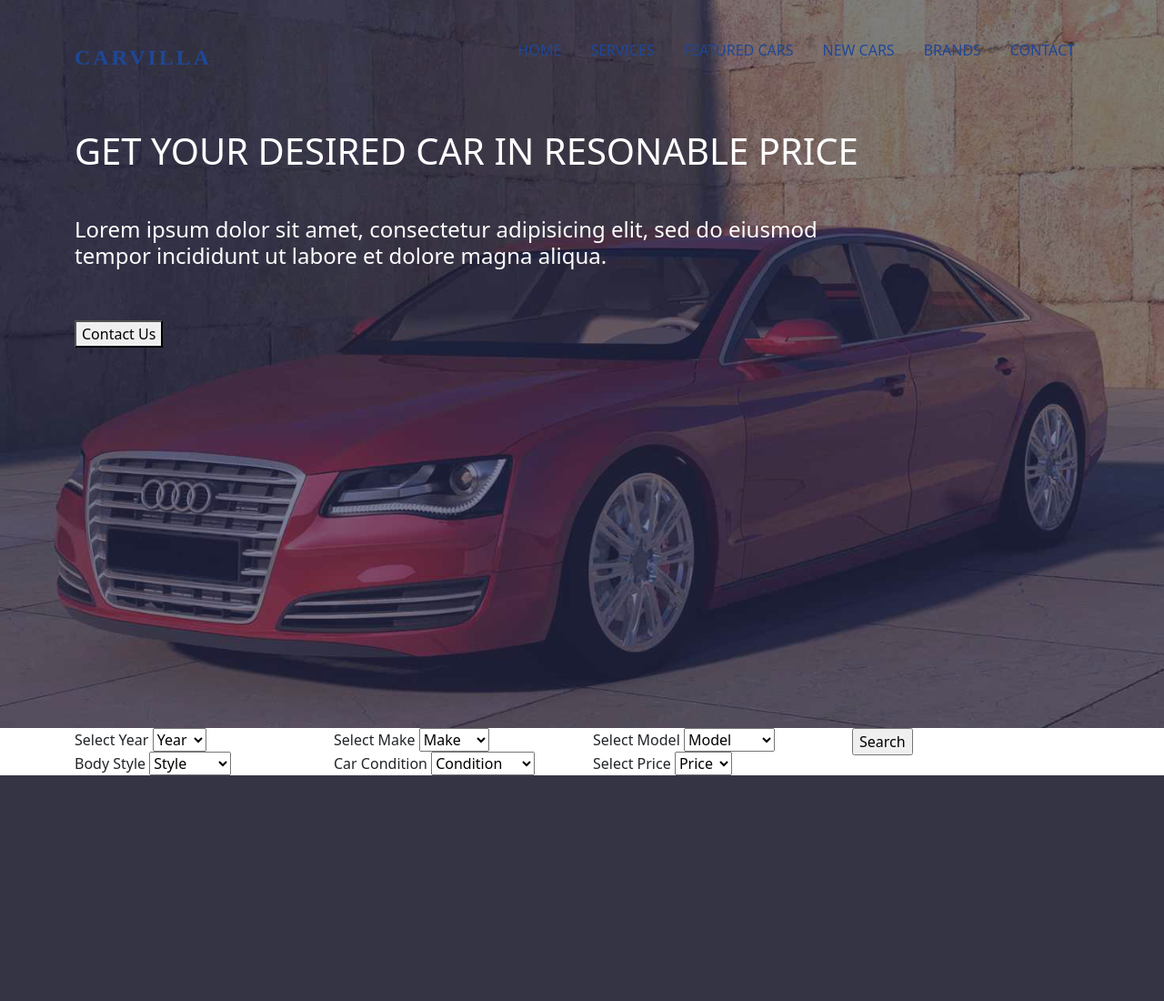
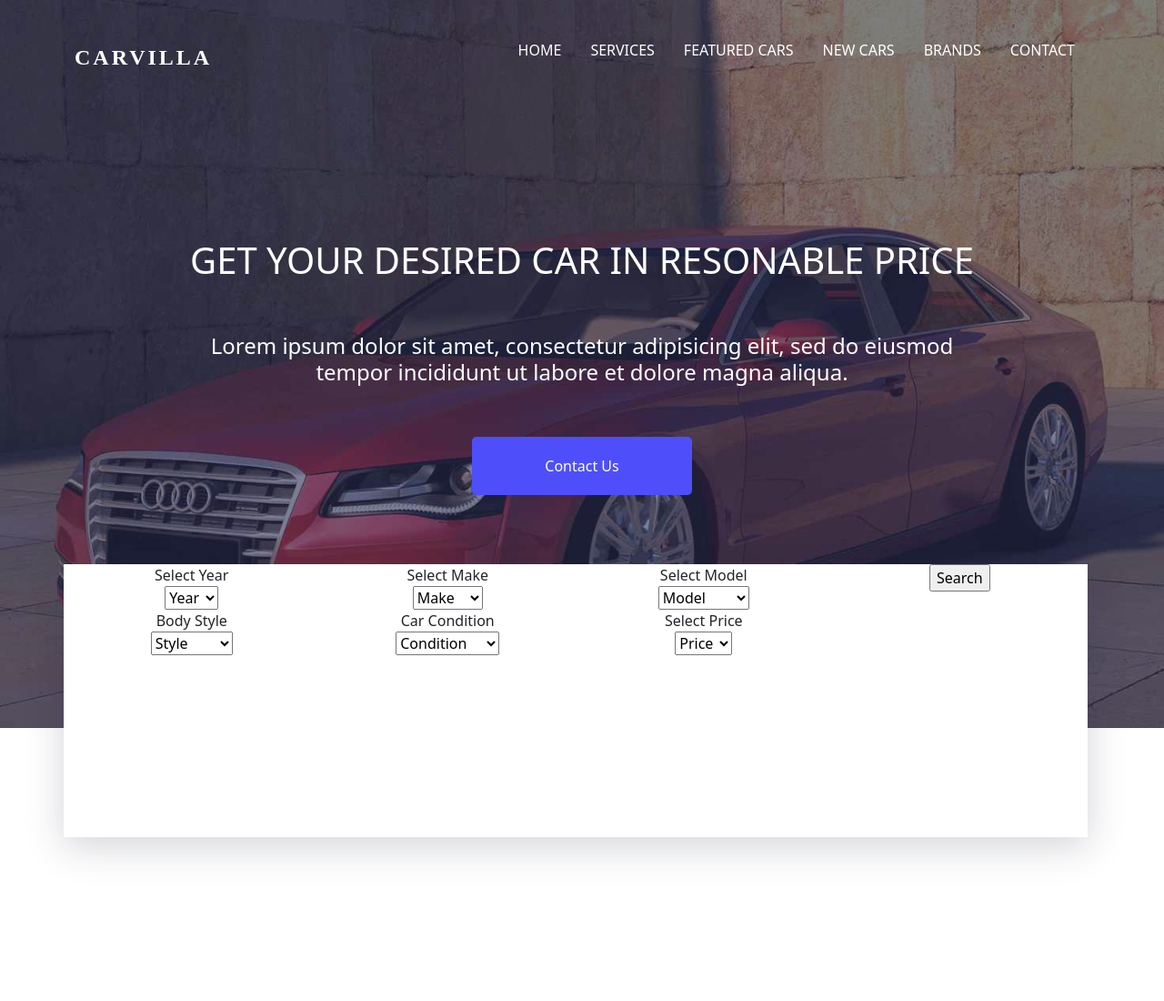
Before and after one commit to ALICTF/Carvilla, a Django app: page / in a window 1280 px wide. Shown: the whole page at 91% size. Before the commit the page ends 852 px from the top, so only its background shows below. Run offline with Django 5.2, Linux system fonts and the light colour scheme; some libraries are stand-ins or nearby versions.

Commit message:
Fix bug for template rendering again

```diff
--- a/car/templates/car/index.html
+++ b/car/templates/car/index.html
@@ -1,4 +1,4 @@
-{% load static humanize %}
+{% load static %}
 <!DOCTYPE html>
 <html lang="en">
 
@@ -19,10 +19,10 @@
         <div class="nav">
             <div class="container">
                 <nav class="d-flex align-items-center justify-content-between">
-                    <div class="br"><a href="{% url 'cars' %}">CARVILLA</a></div>
+                    <div class="br"><a href="{% url 'home' %}">CARVILLA</a></div>
                     <div class="navul">
                         <ul class="d-flex navUl">
-                            <li class="p-3 active"><a href="{% url 'cars' %}">HOME</a></li>
+                            <li class="p-3 active"><a href="{% url 'home' %}">HOME</a></li>
                             <li class="p-3"><a href="#">SERVICES</a></li>
                             <li class="p-3"><a href="#">FEATURED CARS</a></li>
                             <li class="p-3"><a href="#">NEW CARS</a></li>
--- a/car/urls.py
+++ b/car/urls.py
@@ -3,5 +3,5 @@ from django.urls import path
 from . import views
 
 urlpatterns = [
-    path('', views.home_view, name='cars'),
+    path('', views.home_view, name='home'),
 ]
--- a/static/css/style.css
+++ b/static/css/style.css
@@ -4,10 +4,16 @@ body {
 
 a {
   text-decoration: none !important;
+  color: #ffffff !important;
+  transition: 0.4s;
 }
 
 ul {
   list-style: none;
+}
+
+nav {
+  position: relative;
 }
 
 .secHead {
@@ -16,7 +22,7 @@ ul {
   background-repeat: no-repeat;
   background-position: center;
   background-size: cover;
-  z-index: 1;
+  z-index: 0;
   height: 100vh;
 }
 
@@ -41,4 +47,47 @@ ul {
   text-transform: uppercase;
 }
 
+nav ul li a:hover {
+  color: #4E4FFA !important;
+  transition: 0.4s;
+}
+
+.innerHeader {
+  margin-top: 120px;
+  display: flex;
+  flex-direction: column;
+  align-items: center;
+  text-align: center;
+}
+
+.btnHead {
+  color: #fff;
+  background-color: #4E4FFA;
+  text-decoration: none !important;
+  border: none;
+  padding: 20px 80px;
+  border-radius: 5px;
+  transition: 0.4s;
+}
+
+.btnHead:hover {
+  background-color: blue;
+  transition: 0.4s;
+}
+
+.betweenDiv {
+  position: relative;
+  top: -180px;
+  background-color: rgb(255, 255, 255);
+  width: calc(100% + 10px);
+  height: 300px;
+  box-shadow: 0 10px 40px 0px rgba(38, 40, 64, 0.2);
+}
+
+.anItemF {
+  display: flex;
+  flex-direction: column;
+  align-items: center;
+}
+
 /*# sourceMappingURL=style.css.map */
--- a/static/css/style.scss
+++ b/static/css/style.scss
@@ -1,22 +1,34 @@
 body {
     max-width: 1920px;
 }
-a{
+
+a {
     text-decoration: none !important;
+    color: #ffffff !important;
+    transition: 0.4s;
+
 }
-ul{
+
+ul {
     list-style: none;
 }
-.secHead{
+
+nav {
+    position: relative;
+    ;
+}
+
+.secHead {
     position: relative;
     background-image: url(../img/welcome-banner.jpg);
     background-repeat: no-repeat;
     background-position: center;
     background-size: cover;
-    z-index: 1;
+    z-index: 0;
     height: 100vh;
 }
-.secHead::before{
+
+.secHead::before {
     position: absolute;
     content: "";
     top: 0;
@@ -25,13 +37,53 @@ ul{
     height: 100%;
     background: rgba(42, 45, 84, .60);
 }
-.br{
+
+.br {
     display: inline-block;
     color: #fff;
     font-size: 24px;
     letter-spacing: 3px;
-    font-family: 'Rufina', serif ;
+    font-family: 'Rufina', serif;
     font-weight: 700;
     padding: 45px 0px;
     text-transform: uppercase;
 }
+
+nav ul li a:hover {
+    color: #4E4FFA !important;
+    transition: 0.4s;
+}
+.innerHeader{
+    margin-top:120px;
+    display: flex;
+    flex-direction: column;
+    align-items: center;
+    text-align: center;
+}
+.btnHead{
+    color: #fff;
+    background-color: #4E4FFA;
+    text-decoration: none !important;
+    border: none;
+    padding: 20px 80px;
+    border-radius: 5px;
+    transition: 0.4s;
+
+}
+.btnHead:hover{
+    background-color: blue;
+    transition: 0.4s;
+}
+.betweenDiv{
+    position: relative;
+    top: -180px;
+    background-color: rgb(255, 255, 255);
+    width: calc(100% + 10px);
+    height: 300px;
+    box-shadow:0 10px 40px 0px rgba(38,40,64,.2);
+}
+.anItemF{
+    display: flex;
+    flex-direction: column;
+    align-items: center;
+}
```
Also changed, not shown: 1 other file.
